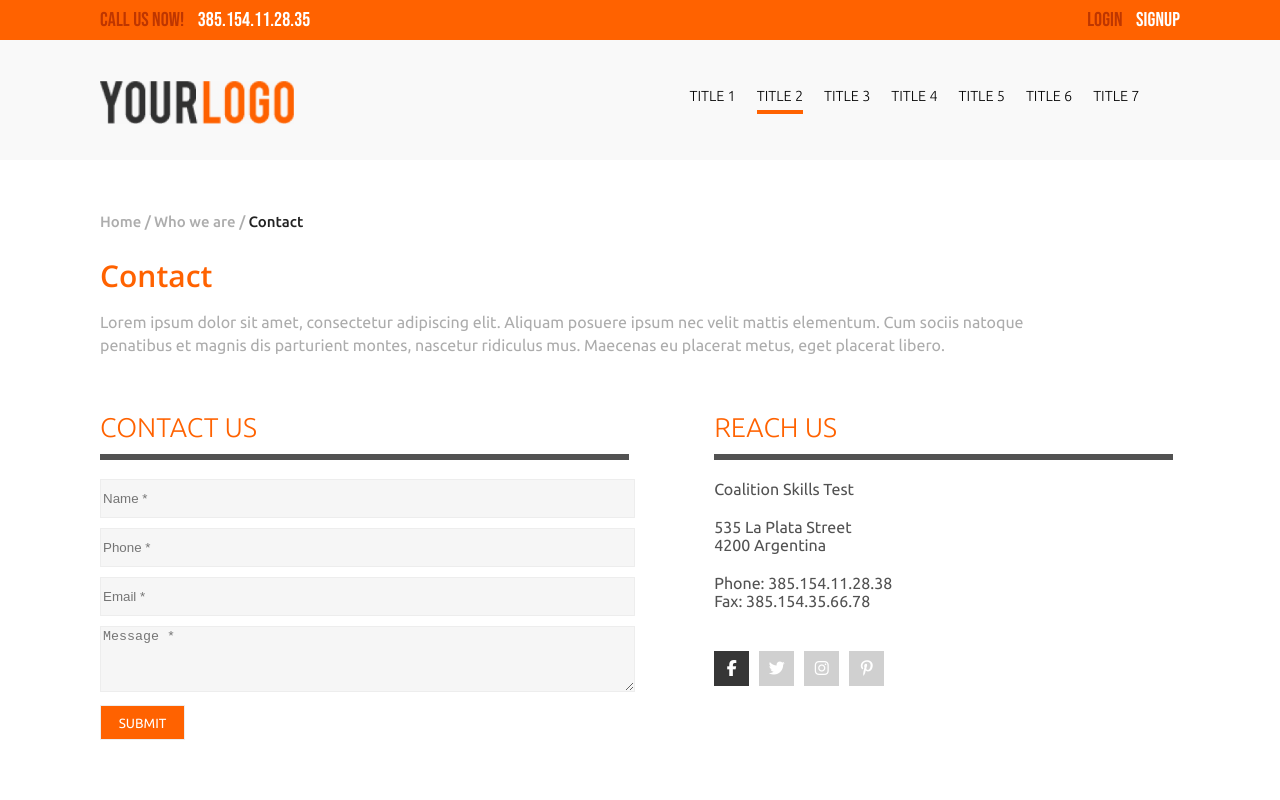
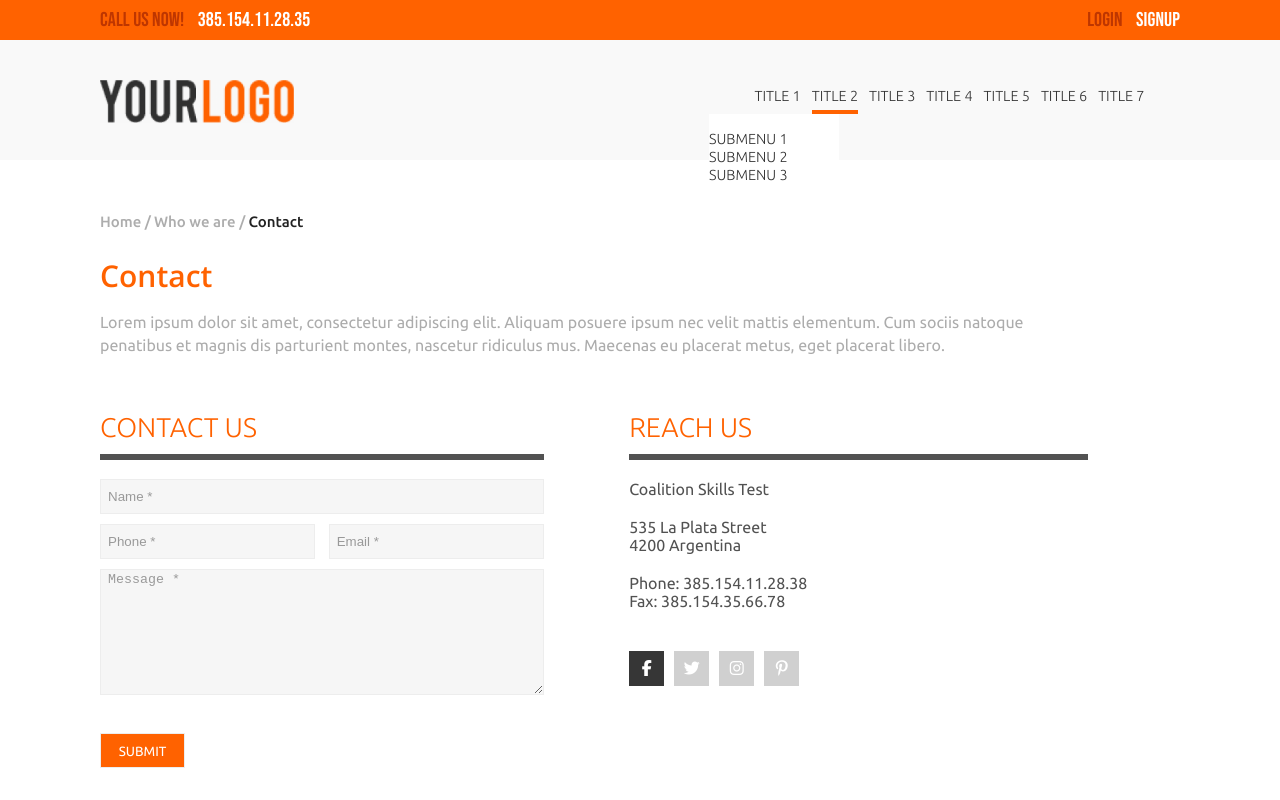
Before and after one commit to henryleestudio/Coalition-Technologies, a plain HTML site: page index.html in a window 1280 px wide. Drawn offline with nearby package versions, Linux system fonts and the light colour scheme.

Commit message:
adding sub menu

```diff
--- a/main.css
+++ b/css/main.css
@@ -1,3 +1,7 @@
+* {
+    box-sizing: border-box;
+}
+
 body {
     box-sizing: border-box;
     font-family: "Ubuntu", sans-serif;
@@ -68,18 +72,32 @@ ul {
     width: 471px;
     justify-content: space-around;
     padding-right: 30px;
+    position: relative;
 }
 
-.nav-wrapper li {
+.nav-wrapper li a {
+    color: #333333;
     font-size: 14.5px;
     font-weight: 300;
     letter-spacing: 0px;
     text-transform: uppercase;
+    text-decoration: none;
+    cursor:pointer;
 }
 
-.active {
+.dropdown {
     border-bottom: #ff6200 solid 4.25px;
     padding-bottom: 6px;
+}
+
+.sub-menu {
+    position: absolute;
+    top: 100%;
+    left: 0;
+    width: 130px;
+    padding: 15px 0px;
+    background: #fff;
+    z-index: 1;
 }
 
 .main-section {
@@ -193,6 +211,19 @@ input {
     height: 35px;
 }
 
+form input:nth-child(2) {
+    margin-right: 10px;
+}
+
+form input:nth-child(n+2):nth-child(-n+3) {
+    width: 48.4%;
+}
+
+::placeholder {
+    color: #999999;
+    padding-left: 5px;
+}
+
 input, textarea {
     width: 100%;
     margin-bottom: 10px;
@@ -207,6 +238,7 @@ input, textarea {
     font-weight: 400;
     color: white;
     background: #ff6200;
+    margin-top: 25px;
     padding: 10px 10px;
     width: 85px;
 }
--- a/index.html
+++ b/index.html
@@ -4,8 +4,9 @@
     <meta charset="UTF-8" />
     <meta name="viewport" content="width=device-width, initial-scale=1.0" />
     <title>Coalition Technologies</title>
-    <link rel="stylesheet" href="main.css" />
+    <link rel="stylesheet" href="css/main.css" />
     <link rel="icon" type="image/x-icon" href="/images/favicon.ico" />
+    <Script src="js/main.js"></Script>
     <script
       src="https://kit.fontawesome.com/1589047438.js"
       crossorigin="anonymous"
@@ -38,13 +39,18 @@
 
           <nav>
             <ul class="nav-wrapper">
-              <li>title 1</li>
-              <li class="active">title 2</li>
-              <li>title 3</li>
-              <li>title 4</li>
-              <li>title 5</li>
-              <li>title 6</li>
-              <li>title 7</li>
+              <li><a href="#">title 1</a></li>
+              <li class="dropdown"><a href="#">title 2</a></li>
+                <ul class="sub-menu">
+                    <li><a href="#"><span>Submenu 1</span></a></li>
+                    <li><a href="#"><span>Submenu 2</span></a></li>
+                    <li><a href="#"><span>Submenu 3</span></a></li>
+                </ul>
+              <li><a href="#">title 3</a></li>
+              <li><a href="#">title 4</a></li>
+              <li><a href="#">title 5</a></li>
+              <li><a href="#">title 6</a></li>
+              <li><a href="#">title 7</a></li>
             </ul>
           </nav>
         </div>
@@ -73,7 +79,7 @@
                 <input type="text" id="first-name" name="first-name" placeholder="Name *">
                 <input type="tel" id="phone" name="phone" placeholder="Phone *">
                 <input type="text" id="email" name="email" placeholder="Email *">
-                <textarea type="text" id="message" name="message" rows="4" cols="50" placeholder="Message *"></textarea>
+                <textarea type="text" id="message" name="message" rows="8" cols="50" placeholder="Message *"></textarea>
                 <input class="submit" type="submit" value="Submit">
               </form>
             </div>
```
Also changed, not shown: js/main.js (added), 1 other file.
